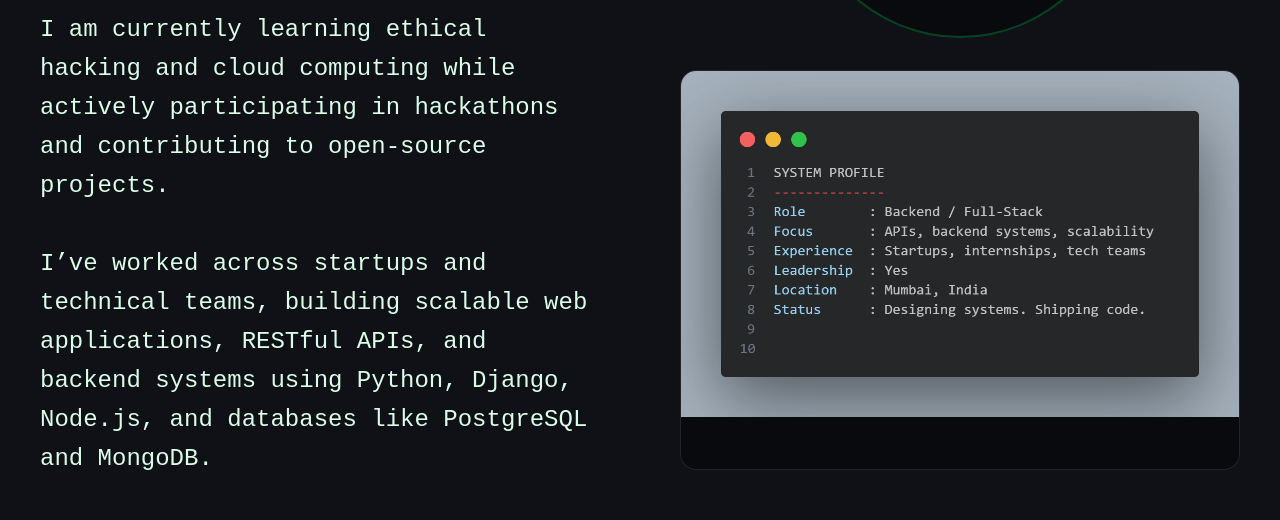
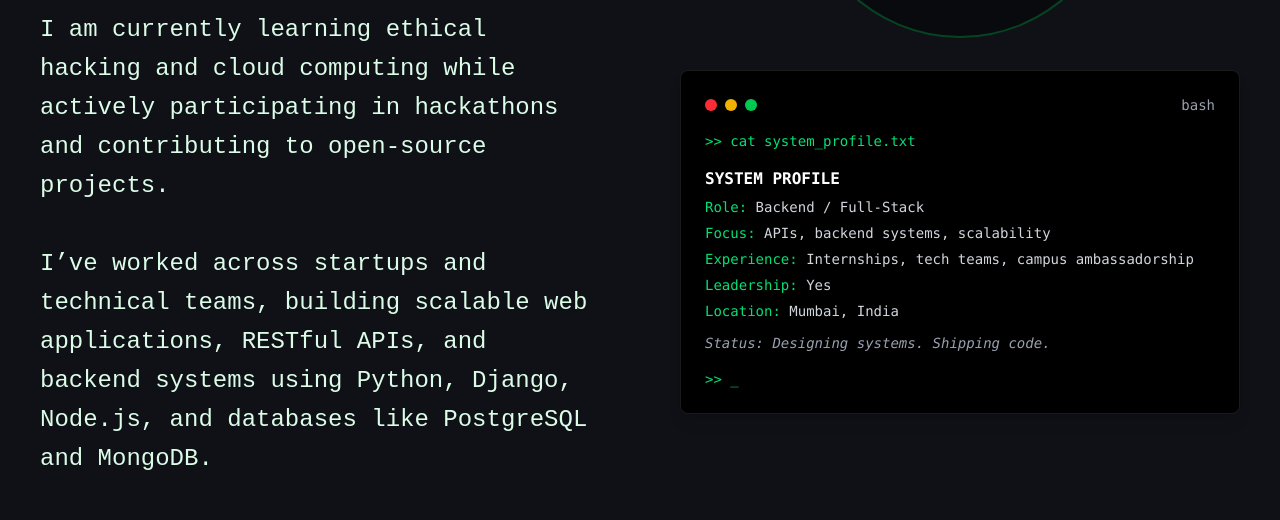
Before and after one commit to Manav-Sonawane/portfolio-website, a Next.js app: page /about in a window 1280 px wide. Shown: the part 413-933 px from the top of the page. Built offline with nearby package versions, Linux system fonts and the light colour scheme.

Commit message:
improv: about page

```diff
--- a/src/app/about/page.tsx
+++ b/src/app/about/page.tsx
@@ -1,4 +1,5 @@
 import Image from "next/image";
+import TerminalProfileCard from "@/components/TerminalProfileCard";
 
 export default function About() {
   return (
@@ -46,19 +47,8 @@ export default function About() {
             />
           </div>
 
-          {/* Terminal Skills Image */}
-          <div
-            className="relative w-full max-w-2xl h-[400px] rounded-2xl overflow-hidden
-                          border border-white/10 bg-black/40"
-          >
-            <Image
-              src="/code.png"
-              alt="System profile"
-              width={800}
-              height={318}
-              className="object-contain opacity-95 mix-blend-screen"
-            />
-          </div>
+          {/* Terminal Profile Card */}
+          <TerminalProfileCard />
         </section>
       </div>
     </main>
--- /dev/null
+++ b/src/components/TerminalProfileCard.tsx
@@ -0,0 +1,41 @@
+export default function TerminalProfileCard() {
+  return (
+    <aside className="bg-black text-white p-6 rounded-lg w-full font-mono border border-white/10 shadow-lg animate-in fade-in slide-in-from-bottom-2 duration-700">
+      <div className="flex justify-between items-center mb-4">
+        <div className="flex space-x-2">
+          <div className="w-3 h-3 rounded-full bg-red-500" />
+          <div className="w-3 h-3 rounded-full bg-yellow-500" />
+          <div className="w-3 h-3 rounded-full bg-green-500" />
+        </div>
+        <p className="text-sm text-gray-400">bash</p>
+      </div>
+      <div className="space-y-2 text-sm">
+        <p className="text-green-400">&gt;&gt; cat system_profile.txt</p>
+        <div className="mt-4 space-y-1.5 text-gray-300">
+          <p className="text-white font-semibold text-base">SYSTEM PROFILE</p>
+          <p>
+            <span className="text-green-400">Role:</span> Backend / Full-Stack
+          </p>
+          <p>
+            <span className="text-green-400">Focus:</span> APIs, backend
+            systems, scalability
+          </p>
+          <p>
+            <span className="text-green-400">Experience:</span> Internships,
+            tech teams, campus ambassadorship
+          </p>
+          <p>
+            <span className="text-green-400">Leadership:</span> Yes
+          </p>
+          <p>
+            <span className="text-green-400">Location:</span> Mumbai, India
+          </p>
+          <p className="mt-3 text-gray-400 italic">
+            Status: Designing systems. Shipping code.
+          </p>
+        </div>
+        <p className="text-green-400 mt-4">&gt;&gt; _</p>
+      </div>
+    </aside>
+  );
+}
```
